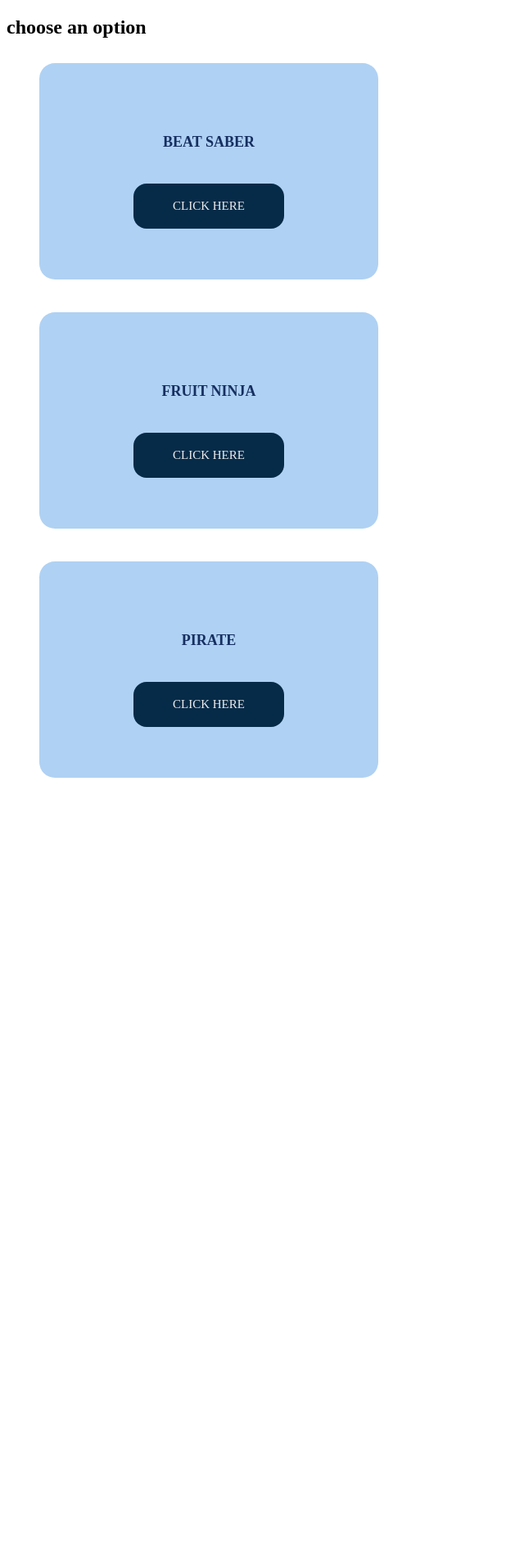
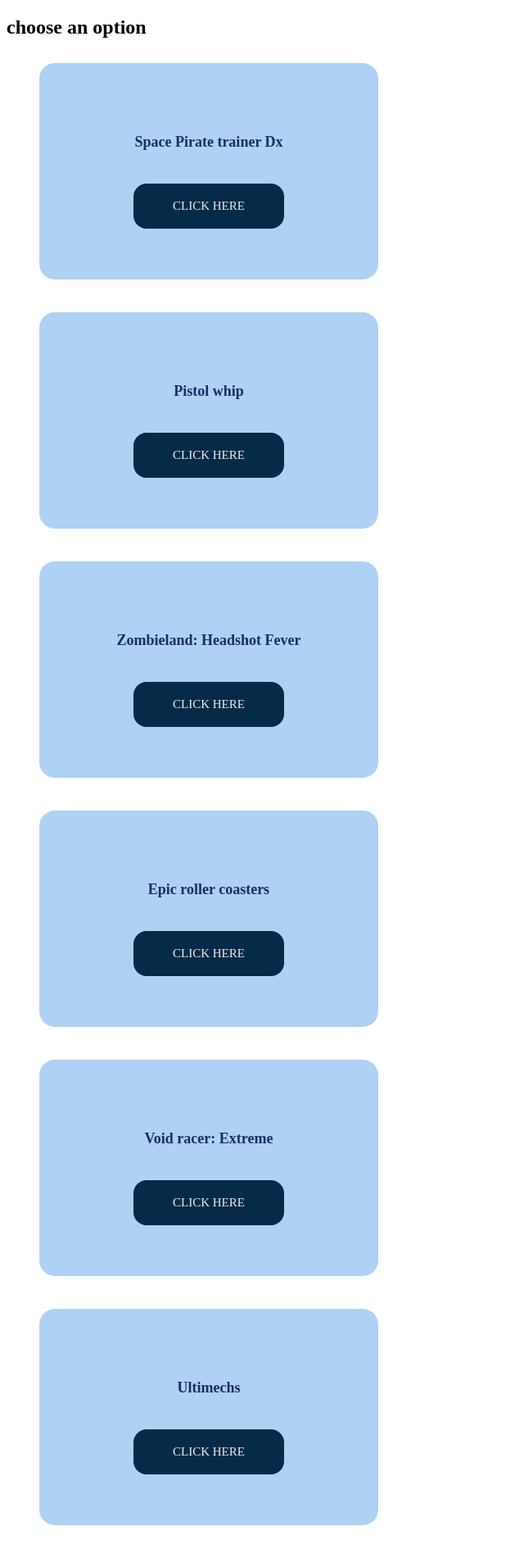
Before and after one commit to JayaanmolShah/ET, a Django app: page /vr_home in a window 1280 px wide. Shown: the whole page at 82% size, without its empty margins (0-640 px from the left). Before the commit the page ends 949 px from the top, so only its background shows below. Run offline with Django 4.2, Linux system fonts and the light colour scheme.

Commit message:
Add files via upload

```diff
--- a/template/scoreboard.html
+++ b/template/scoreboard.html
@@ -9,7 +9,7 @@
         body {
             font-family: Arial, sans-serif;
             margin: 20px;
-            background-image: url('{% static "images/score_bg.jpg" %}'); /* Set background image */
+            background-image: url('{% static "images/sc_bg.jpeg" %}'); /* Set background image */
             background-size: cover; /* Ensure the image covers the entire background */
             background-repeat: no-repeat; /* Prevent the background image from repeating */
             background-position: center center; /* Center the background image */
--- a/template/vr_home.html
+++ b/template/vr_home.html
@@ -61,30 +61,54 @@
     }
     </style>
 </head>
+<!-- 1) Space Pirate trainer Dx
+2) Pistol whip
+3)Zombieland: Headshot Fever
+4)Epic roller coasters
+5) Void racer: Extreme
+6) Ultimechs -->
 <body>
     <div><h2 id="text">choose an option</h2></div>
     <div class="login">
         <div class="login-info">
-            <h4 class="login-title">BEAT SABER
-            </h4>
-            <a class="login-btn" href="{% url 'vr_game1' %}">CLICK HERE</a>
+            <h4 class="login-title">Space Pirate trainer Dx</h4>
+            <a class="login-btn" href="{% url 'scoreboard' 'pirate' %}">CLICK HERE</a>
         </div>
     </div>
 
     <div class="login">
         <div class="login-info">
-            <h4 class="login-title">FRUIT NINJA
-            </h4>
-            <a class="login-btn" href="{% url 'vr_game2' %}">CLICK HERE</a>
+            <h4 class="login-title">Pistol whip </h4>
+            <a class="login-btn" href="{% url 'scoreboard' 'pistol' %}">CLICK HERE</a>
         </div>
     </div>
 
     <div class="login">
         <div class="login-info">
-            <h4 class="login-title">PIRATE
-            </h4>
-            <a class="login-btn" href="{% url 'vr_game3' %}">CLICK HERE</a>
+            <h4 class="login-title">Zombieland: Headshot Fever</h4>
+            <a class="login-btn" href="{% url 'scoreboard' 'zombie' %}">CLICK HERE</a>
         </div>
     </div>
+    <div class="login">
+      <div class="login-info">
+          <h4 class="login-title">Epic roller coasters
+          </h4>
+          <a class="login-btn" href="{% url 'scoreboard' 'roller' %}">CLICK HERE</a>
+      </div>
+  </div>
+  <div class="login">
+    <div class="login-info">
+        <h4 class="login-title">Void racer: Extreme
+        </h4>
+        <a class="login-btn" href="{% url 'scoreboard' 'racer' %}">CLICK HERE</a>
+    </div>
+</div>
+<div class="login">
+  <div class="login-info">
+      <h4 class="login-title">Ultimechs
+      </h4>
+      <a class="login-btn" href="{% url 'scoreboard' 'ultimechs' %}">CLICK HERE</a>
+  </div>
+</div>
 </body>
 </html>
```
Also changed, not shown: template/bgmi_home.html (+3 -4 lines).
